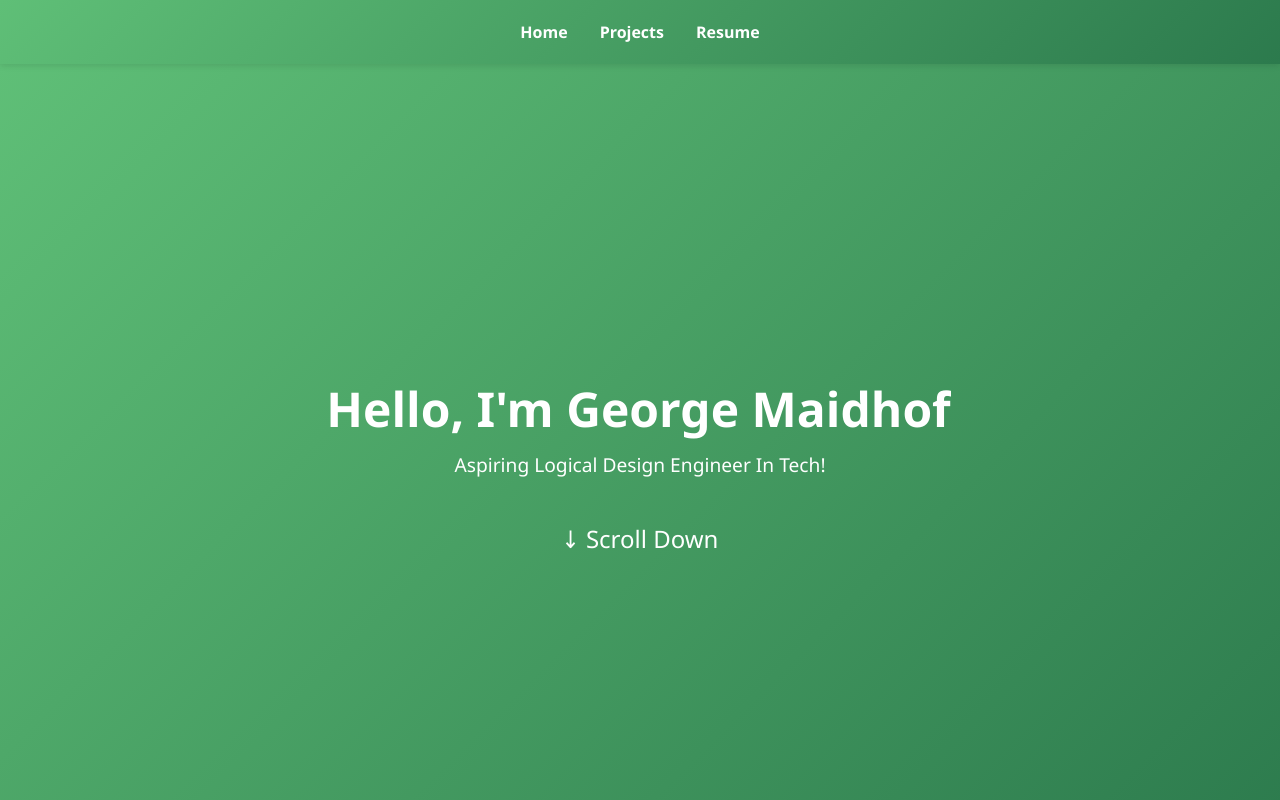
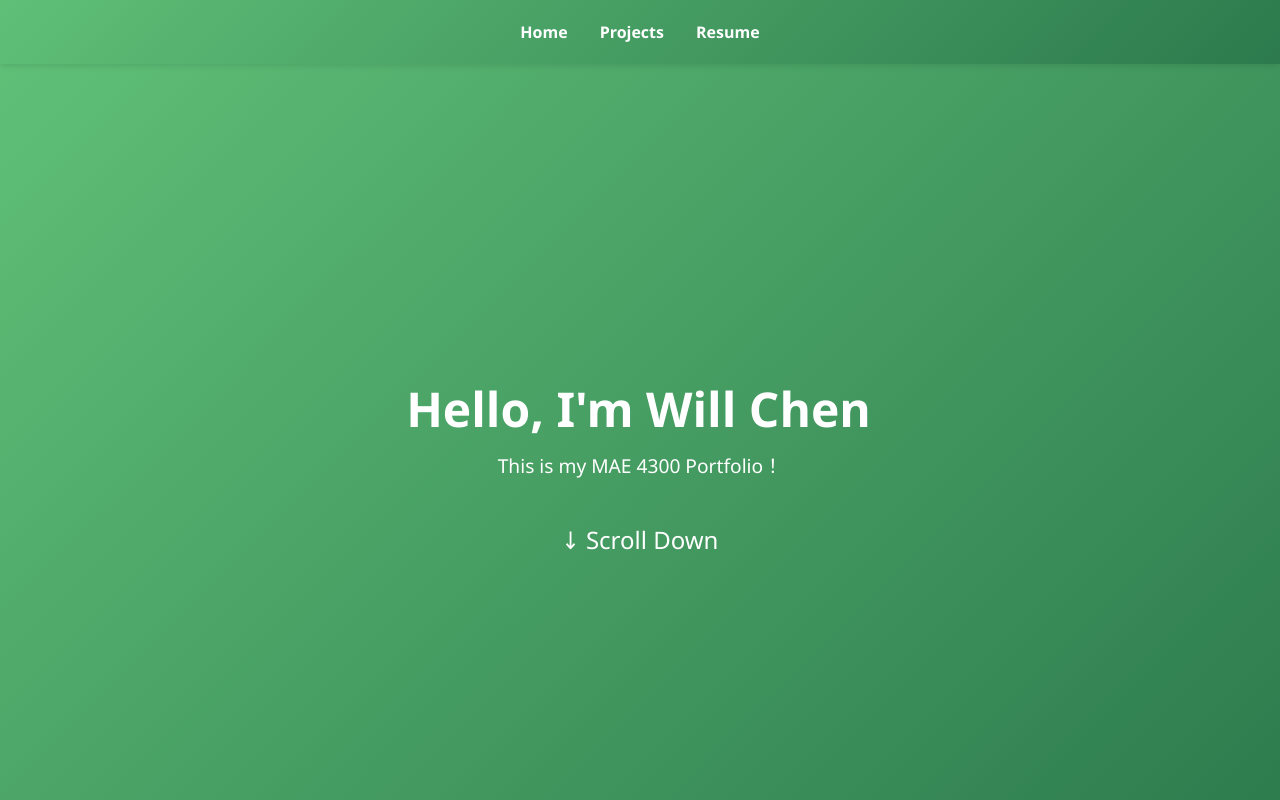
Before and after one commit to yc876-create/MAE-4300-Portfolio, a plain HTML site: page index.html in a window 1280 px wide. Shown: the top 800 px of the page. Drawn offline with Linux system fonts and the light colour scheme.

Commit message:
First Edit

```diff
--- a/index.html
+++ b/index.html
@@ -411,8 +411,8 @@
   </script>
 
   <header id="home">
-    <h1>Hello, I'm George Maidhof</h1>
-    <p>Aspiring Logical Design Engineer In Tech!</p>
+    <h1>Hello, I'm Will Chen</h1>
+    <p>This is my MAE 4300 Portfolio！</p>
     <div class="scroll-down" onclick="document.getElementById('about').scrollIntoView({ behavior: 'smooth' });">
       ↓ Scroll Down
     </div>
```
Also changed, not shown: 1 other file.
